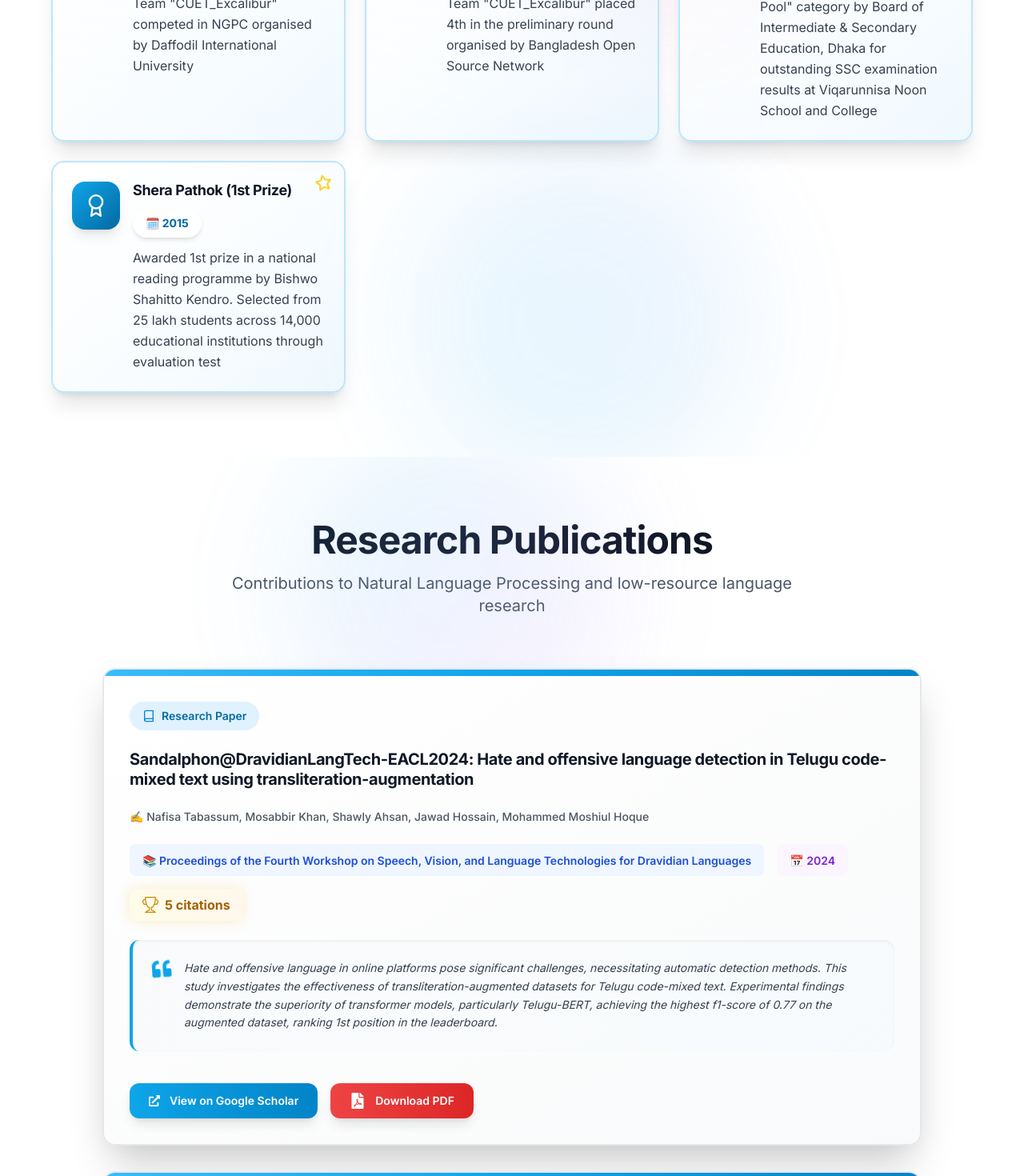
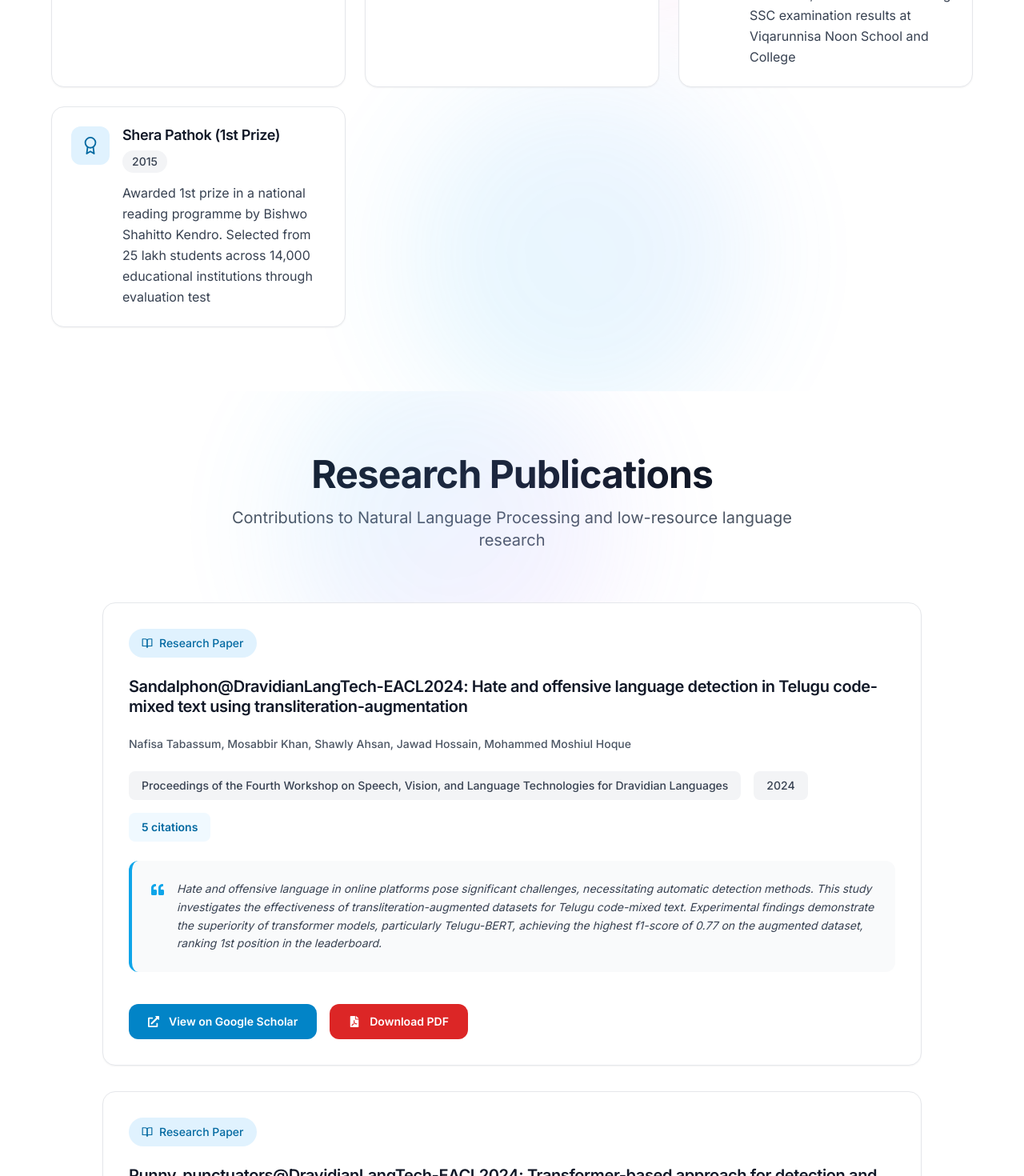
Before and after one commit to Mussabat/PORTFOLIO, a React (Vite) app: page / in a window 1280 px wide. Shown: the part 6420-7890 px from the top of the page at 80% size. Built offline with nearby package versions, Linux system fonts and the light colour scheme.

Commit message:
fix: apperance of achivement section

```diff
--- a/src/components/Achievements.tsx
+++ b/src/components/Achievements.tsx
@@ -1,6 +1,6 @@
 import React from 'react';
 import { motion } from 'framer-motion';
-import { FiAward, FiStar } from 'react-icons/fi';
+import { FiAward } from 'react-icons/fi';
 import { BsTrophy } from 'react-icons/bs';
 import { Section } from './ui/Section';
 import { GradientMesh } from './ui/GradientMesh';
@@ -21,67 +21,33 @@ export const Achievements: React.FC = () => {
                 {achievements.map((achievement, index) => (
                     <motion.div
                         key={index}
-                        initial={{ opacity: 0, scale: 0.8, rotateY: -20 }}
-                        whileInView={{ opacity: 1, scale: 1, rotateY: 0 }}
+                        initial={{ opacity: 0, y: 24 }}
+                        whileInView={{ opacity: 1, y: 0 }}
                         viewport={{ once: true }}
                         transition={{
-                            duration: 0.6,
-                            delay: index * 0.08,
-                            type: 'spring',
-                            stiffness: 100,
+                            duration: 0.45,
+                            delay: index * 0.06,
                         }}
-                        whileHover={{
-                            y: -12,
-                            scale: 1.03,
-                            rotateY: 5,
-                        }}
-                        className="relative bg-gradient-to-br from-white via-primary-50/30 to-primary-100/50 dark:from-gray-800 dark:via-primary-900/10 dark:to-primary-800/20 rounded-2xl p-6 border-2 border-primary-200 dark:border-primary-700/50 shadow-xl hover:shadow-2xl transition-all backdrop-blur-sm group"
+                        whileHover={{ y: -4 }}
+                        className="rounded-2xl border border-gray-200 bg-white p-6 shadow-sm transition-shadow hover:shadow-lg dark:border-gray-700 dark:bg-gray-800"
                     >
-                        {/* Sparkle effect */}
-                        <motion.div
-                            className="absolute top-4 right-4"
-                            animate={{
-                                scale: [1, 1.2, 1],
-                                rotate: [0, 180, 360],
-                            }}
-                            transition={{
-                                duration: 3,
-                                repeat: Infinity,
-                                ease: 'linear',
-                            }}
-                        >
-                            <FiStar className="text-yellow-400 dark:text-yellow-500" size={20} />
-                        </motion.div>
-
                         <div className="flex items-start gap-4">
-                            <motion.div
-                                className="p-4 bg-gradient-to-br from-primary-500 to-primary-700 dark:from-primary-600 dark:to-primary-800 rounded-2xl shadow-lg group-hover:shadow-xl transition-shadow"
-                                whileHover={{
-                                    rotate: [0, -10, 10, -10, 0],
-                                    scale: 1.1,
-                                }}
-                                transition={{
-                                    duration: 0.5,
-                                }}
-                            >
+                            <div className="flex h-12 w-12 items-center justify-center rounded-xl bg-primary-100 text-primary-700 dark:bg-primary-900/30 dark:text-primary-300">
                                 {index < 2 ? (
-                                    <BsTrophy className="text-yellow-300" size={28} />
+                                    <BsTrophy size={22} />
                                 ) : (
-                                    <FiAward className="text-white" size={28} />
+                                    <FiAward size={22} />
                                 )}
-                            </motion.div>
+                            </div>
                             <div className="flex-1">
-                                <div className="flex flex-col gap-3 mb-3">
-                                    <h3 className="text-lg font-bold text-gray-900 dark:text-white leading-tight group-hover:text-primary-600 dark:group-hover:text-primary-400 transition-colors">
+                                <div className="mb-3 flex flex-col gap-2">
+                                    <h3 className="text-lg font-semibold leading-tight text-gray-900 dark:text-white">
                                         {achievement.title}
                                     </h3>
                                     {achievement.year && (
-                                        <motion.span
-                                            className="inline-flex items-center justify-center text-sm font-bold text-primary-700 dark:text-primary-300 bg-white/80 dark:bg-gray-800/80 px-4 py-2 rounded-full shadow-md backdrop-blur-sm w-fit"
-                                            whileHover={{ scale: 1.1 }}
-                                        >
-                                            🗓️ {achievement.year}
-                                        </motion.span>
+                                        <span className="inline-flex w-fit items-center rounded-full bg-gray-100 px-3 py-1 text-sm font-medium text-gray-700 dark:bg-gray-700 dark:text-gray-300">
+                                            {achievement.year}
+                                        </span>
                                     )}
                                 </div>
                                 <p className="text-base text-gray-700 dark:text-gray-300 leading-relaxed">
@@ -89,9 +55,6 @@ export const Achievements: React.FC = () => {
                                 </p>
                             </div>
                         </div>
-
-                        {/* Decorative gradient overlay */}
-                        <div className="absolute inset-0 bg-gradient-to-br from-primary-500/0 via-primary-500/0 to-primary-500/5 rounded-2xl opacity-0 group-hover:opacity-100 transition-opacity pointer-events-none" />
                     </motion.div>
                 ))}
             </div>
--- a/src/components/Publications.tsx
+++ b/src/components/Publications.tsx
@@ -3,8 +3,7 @@ import { Section } from './ui/Section';
 import { GradientMesh } from './ui/GradientMesh';
 import { portfolioData } from '../data/portfolio';
 import { FaExternalLinkAlt, FaFilePdf, FaQuoteLeft } from 'react-icons/fa';
-import { BsTrophy } from 'react-icons/bs';
-import { FiBook } from 'react-icons/fi';
+import { FiBookOpen } from 'react-icons/fi';
 
 export function Publications() {
     return (
@@ -19,107 +18,51 @@ export function Publications() {
                 {portfolioData.publications.map((publication, index) => (
                     <motion.div
                         key={index}
-                        initial={{ opacity: 0, x: -50, rotateY: -10 }}
-                        whileInView={{ opacity: 1, x: 0, rotateY: 0 }}
+                        initial={{ opacity: 0, y: 24 }}
+                        whileInView={{ opacity: 1, y: 0 }}
                         viewport={{ once: true }}
                         transition={{
-                            delay: index * 0.15,
-                            type: 'spring',
-                            stiffness: 100,
-                            damping: 20,
+                            duration: 0.45,
+                            delay: index * 0.08,
                         }}
-                        whileHover={{
-                            scale: 1.02,
-                            y: -8,
-                            rotateY: 2,
-                        }}
-                        className="relative bg-gradient-to-br from-white to-gray-50 dark:from-gray-800 dark:to-gray-900 rounded-2xl shadow-2xl border-2 border-gray-200 dark:border-gray-700 hover:border-primary-400 dark:hover:border-primary-500 transition-all overflow-hidden group backdrop-blur-sm"
+                        whileHover={{ y: -4 }}
+                        className="rounded-2xl border border-gray-200 bg-white p-8 shadow-sm transition-shadow hover:shadow-lg dark:border-gray-700 dark:bg-gray-800"
                     >
-                        {/* Decorative top bar */}
-                        <div className="h-2 bg-gradient-to-r from-primary-400 via-primary-500 to-primary-600 group-hover:h-3 transition-all" />
+                        <div className="space-y-6">
+                            <div className="inline-flex items-center gap-2 rounded-full bg-primary-100 px-4 py-2 text-sm font-medium text-primary-700 dark:bg-primary-900/30 dark:text-primary-300">
+                                <FiBookOpen />
+                                Research Paper
+                            </div>
 
-                        <div className="p-8 space-y-6">
-                            {/* Book icon badge */}
-                            <motion.div
-                                className="inline-flex items-center gap-2 px-4 py-2 bg-primary-100 dark:bg-primary-900/30 rounded-full"
-                                whileHover={{ scale: 1.05 }}
-                            >
-                                <FiBook className="text-primary-600 dark:text-primary-400" />
-                                <span className="text-sm font-semibold text-primary-700 dark:text-primary-300">Research Paper</span>
-                            </motion.div>
-
-                            {/* Title */}
-                            <h3 className="text-xl font-bold text-gray-900 dark:text-white leading-tight group-hover:text-primary-600 dark:group-hover:text-primary-400 transition-colors">
+                            <h3 className="text-xl font-semibold leading-tight text-gray-900 dark:text-white">
                                 {publication.title}
                             </h3>
 
-                            {/* Authors */}
-                            <p className="text-sm text-gray-600 dark:text-gray-400 font-medium">
-                                ✍️ {publication.authors}
+                            <p className="text-sm font-medium text-gray-600 dark:text-gray-400">
+                                {publication.authors}
                             </p>
 
-                            {/* Journal & Year & Citations */}
                             <div className="flex flex-wrap items-center gap-4">
-                                <motion.div
-                                    className="px-4 py-2 bg-blue-50 dark:bg-blue-900/20 rounded-lg"
-                                    whileHover={{ scale: 1.05 }}
-                                >
-                                    <span className="text-sm text-blue-700 dark:text-blue-300 font-semibold">
-                                        📚 {publication.journal}
-                                    </span>
-                                </motion.div>
-                                <motion.div
-                                    className="px-4 py-2 bg-purple-50 dark:bg-purple-900/20 rounded-lg"
-                                    whileHover={{ scale: 1.05 }}
-                                >
-                                    <span className="text-sm text-purple-700 dark:text-purple-300 font-semibold">
-                                        📅 {publication.year}
-                                    </span>
-                                </motion.div>
-                                <motion.div
-                                    className="flex items-center gap-2 px-4 py-2 bg-gradient-to-r from-yellow-50 to-orange-50 dark:from-yellow-900/20 dark:to-orange-900/20 rounded-lg shadow-md"
-                                    whileHover={{ scale: 1.1 }}
-                                    animate={{
-                                        boxShadow: ['0px 0px 0px rgba(234, 179, 8, 0)', '0px 0px 20px rgba(234, 179, 8, 0.3)', '0px 0px 0px rgba(234, 179, 8, 0)'],
-                                    }}
-                                    transition={{
-                                        duration: 2,
-                                        repeat: Infinity,
-                                        ease: 'easeInOut',
-                                    }}
-                                >
-                                    <BsTrophy className="text-yellow-600 dark:text-yellow-400 text-xl" />
-                                    <span className="font-bold text-yellow-700 dark:text-yellow-300">
-                                        {publication.citations} citations
-                                    </span>
-                                </motion.div>
+                                <div className="rounded-lg bg-gray-100 px-4 py-2 text-sm font-medium text-gray-700 dark:bg-gray-700 dark:text-gray-300">
+                                    {publication.journal}
+                                </div>
+                                <div className="rounded-lg bg-gray-100 px-4 py-2 text-sm font-medium text-gray-700 dark:bg-gray-700 dark:text-gray-300">
+                                    {publication.year}
+                                </div>
+                                <div className="rounded-lg bg-primary-50 px-4 py-2 text-sm font-semibold text-primary-700 dark:bg-primary-900/20 dark:text-primary-300">
+                                    {publication.citations} citations
+                                </div>
                             </div>
 
-                            {/* Abstract */}
-                            <motion.div
-                                className="bg-gradient-to-r from-gray-50 to-primary-50/30 dark:from-gray-800/50 dark:to-primary-900/20 rounded-xl p-6 border-l-4 border-primary-500 shadow-inner"
-                                whileHover={{ scale: 1.01 }}
-                            >
+                            <div className="rounded-xl border-l-4 border-primary-500 bg-gray-50 p-6 dark:bg-gray-900/50">
                                 <div className="flex items-start gap-4">
-                                    <motion.div
-                                        animate={{
-                                            rotate: [0, 5, -5, 0],
-                                        }}
-                                        transition={{
-                                            duration: 3,
-                                            repeat: Infinity,
-                                            ease: 'easeInOut',
-                                        }}
-                                    >
-                                        <FaQuoteLeft className="text-primary-500 text-2xl flex-shrink-0" />
-                                    </motion.div>
+                                    <FaQuoteLeft className="mt-1 flex-shrink-0 text-primary-500" />
                                     <p className="text-sm text-gray-700 dark:text-gray-300 leading-relaxed italic">
                                         {publication.abstract}
                                     </p>
                                 </div>
-                            </motion.div>
+                            </div>
 
-                            {/* Links */}
                             <div className="flex flex-wrap gap-4 pt-4">
                                 <motion.a
                                     href={publication.url}
@@ -127,7 +70,7 @@ export function Publications() {
                                     rel="noopener noreferrer"
                                     whileHover={{ scale: 1.05, y: -2 }}
                                     whileTap={{ scale: 0.95 }}
-                                    className="inline-flex items-center gap-3 px-6 py-3 bg-gradient-to-r from-primary-500 to-primary-600 hover:from-primary-600 hover:to-primary-700 text-white rounded-xl shadow-lg hover:shadow-xl transition-all text-sm font-semibold"
+                                    className="inline-flex items-center gap-3 rounded-xl bg-primary-600 px-6 py-3 text-sm font-semibold text-white transition-colors hover:bg-primary-700"
                                 >
                                     <FaExternalLinkAlt />
                                     View on Google Scholar
@@ -139,17 +82,14 @@ export function Publications() {
                                         rel="noopener noreferrer"
                                         whileHover={{ scale: 1.05, y: -2 }}
                                         whileTap={{ scale: 0.95 }}
-                                        className="inline-flex items-center gap-3 px-6 py-3 bg-gradient-to-r from-red-500 to-red-600 hover:from-red-600 hover:to-red-700 text-white rounded-xl shadow-lg hover:shadow-xl transition-all text-sm font-semibold"
+                                        className="inline-flex items-center gap-3 rounded-xl bg-red-600 px-6 py-3 text-sm font-semibold text-white transition-colors hover:bg-red-700"
                                     >
-                                        <FaFilePdf className="text-xl" />
+                                        <FaFilePdf />
                                         Download PDF
                                     </motion.a>
                                 )}
                             </div>
                         </div>
-
-                        {/* Decorative corner accent */}
-                        <div className="absolute top-0 right-0 w-32 h-32 bg-gradient-to-bl from-primary-400/20 to-transparent rounded-bl-full opacity-0 group-hover:opacity-100 transition-opacity" />
                     </motion.div>
                 ))}
             </div>
@@ -165,9 +105,9 @@ export function Publications() {
                     href="https://scholar.google.com/citations?user=-bwzjRwAAAAJ&hl=en"
                     target="_blank"
                     rel="noopener noreferrer"
-                    className="inline-flex items-center gap-2 px-6 py-3 bg-gradient-to-r from-primary-600 to-primary-700 text-white rounded-lg hover:from-primary-700 hover:to-primary-800 transition-all shadow-lg hover:shadow-xl font-medium"
+                    className="inline-flex items-center gap-2 rounded-lg bg-primary-600 px-6 py-3 font-medium text-white transition-colors hover:bg-primary-700"
                 >
-                    <BsTrophy className="text-xl" />
+                    <FaExternalLinkAlt />
                     View Full Google Scholar Profile
                 </a>
             </motion.div>
```
